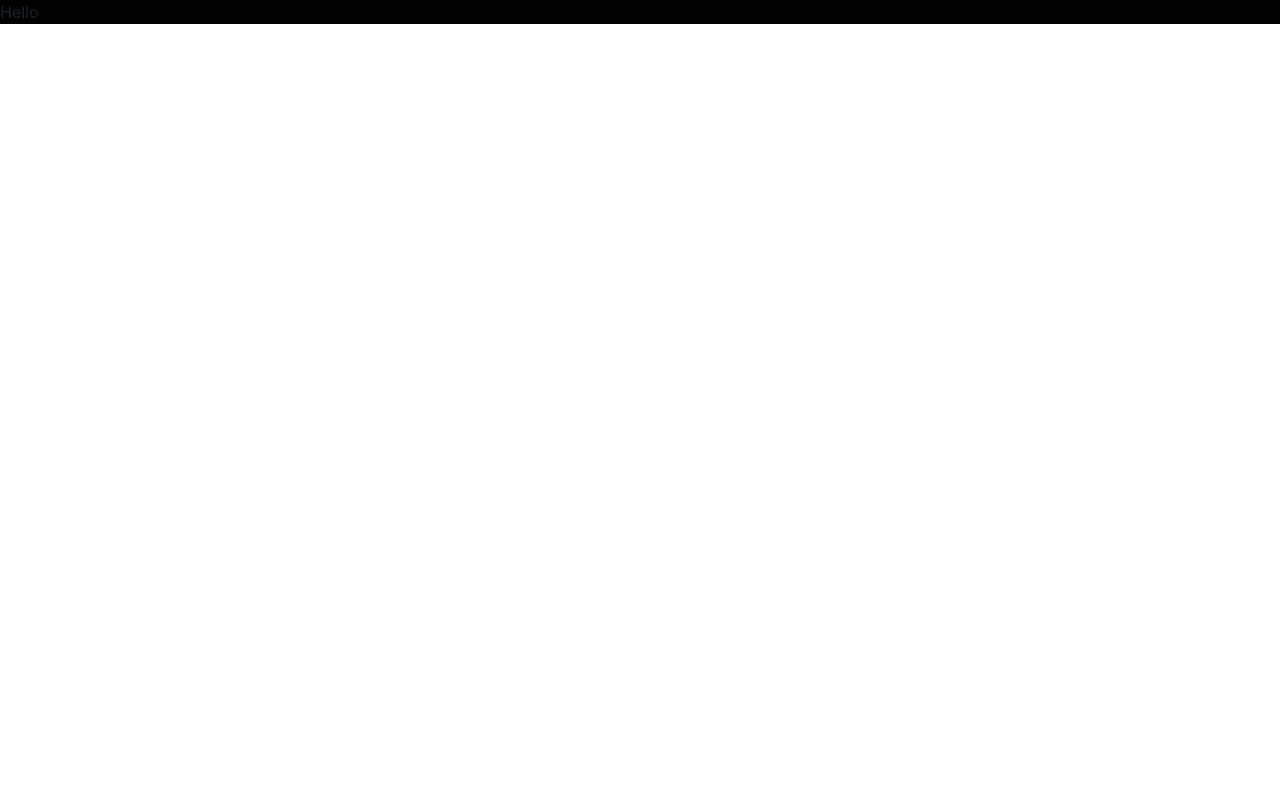
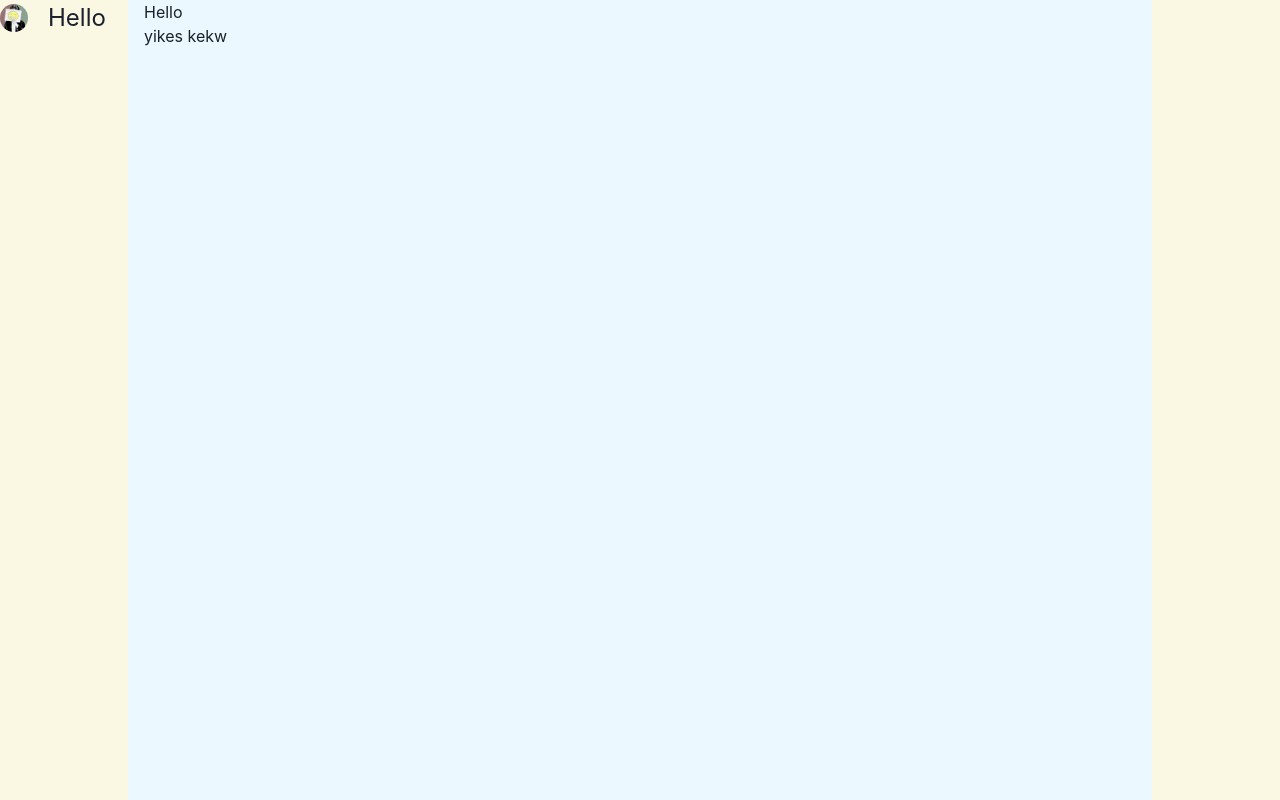
Before and after one commit to hyunan/nextjs-website-practice, a Next.js app: page / in a window 1280 px wide. Shown: the top 800 px of the page. Built offline with nearby package versions, Linux system fonts and the light colour scheme.

Commit message:
new stuff

```diff
--- /dev/null
+++ b/components/footer.js
@@ -0,0 +1,20 @@
+import { Box, useColorModeValue, Text } from '@chakra-ui/react'
+
+const Footer = () => {
+  return (
+    <Box
+      h='10rem'
+      display='flex'
+      alignItems='center'
+      justifyContent='center'
+      bg={useColorModeValue('#faf7e3', '#252736')}
+    >
+      <Text color={useColorModeValue('gray.700', 'whiteAplha.300')}>
+        &copy; {new Date().getFullYear()} Ray An. U can steal this code, I did
+        too :)
+      </Text>
+    </Box>
+  )
+}
+
+export default Footer
--- /dev/null
+++ b/components/layouts/main.js
@@ -0,0 +1,19 @@
+import { Box, Container, useColorModeValue } from '@chakra-ui/react'
+import Head from 'next/head'
+import Footer from '../footer'
+import Navbar from '../navbar'
+
+export default function MainContainer({ children }) {
+  return (
+    <Box as='main' bg={useColorModeValue('#faf7e3', '#252736')}>
+      <Head>
+        <title>Ray An</title>
+      </Head>
+      <Navbar />
+      <Container maxW='container.lg' bg='blue.50'>
+        {children}
+        <Footer />
+      </Container>
+    </Box>
+  )
+}
--- /dev/null
+++ b/components/logo.js
@@ -0,0 +1,19 @@
+import { Box, HStack, Image, Text } from '@chakra-ui/react'
+
+export default function Logo() {
+  return (
+    <Box>
+      <HStack>
+        <Image
+          src='/images/profile.png'
+          alt='profile'
+          borderRadius='1000px'
+          h={7}
+        />
+        <Text fontSize='24px' pl={3}>
+          Hello
+        </Text>
+      </HStack>
+    </Box>
+  )
+}
--- /dev/null
+++ b/components/navbar.js
@@ -0,0 +1,21 @@
+import { Box, HStack } from '@chakra-ui/react'
+import Logo from './logo'
+
+const Navbar = () => {
+  return (
+    <Box
+      top={0}
+      pos='fixed'
+      h={10}
+      backdropFilter='auto'
+      backdropBlur='2px'
+      maxW='container.lg'
+    >
+      <HStack>
+        <Logo />
+      </HStack>
+    </Box>
+  )
+}
+
+export default Navbar
--- a/pages/index.js
+++ b/pages/index.js
@@ -1,16 +1,15 @@
 import { Box } from '@chakra-ui/react'
 import Head from 'next/head'
 import Image from 'next/image'
+import MainContainer from '../components/layouts/main'
 
 export default function Home() {
   return (
-    <div>
-      <Head>
-        <title>Why doesnt color change</title>
-        <meta name='description' content='Generated by create next app' />
-        <link rel='icon' href='/favicon.ico' />
-      </Head>
-      <Box bg='main.100'>Hello</Box>
-    </div>
+    <Box>
+      <MainContainer maxW='container.md'>
+        <Box>Hello</Box>
+        <Box h='200vh'>yikes kekw</Box>
+      </MainContainer>
+    </Box>
   )
 }
```
Also changed, not shown: public/images/profile.png (added).
